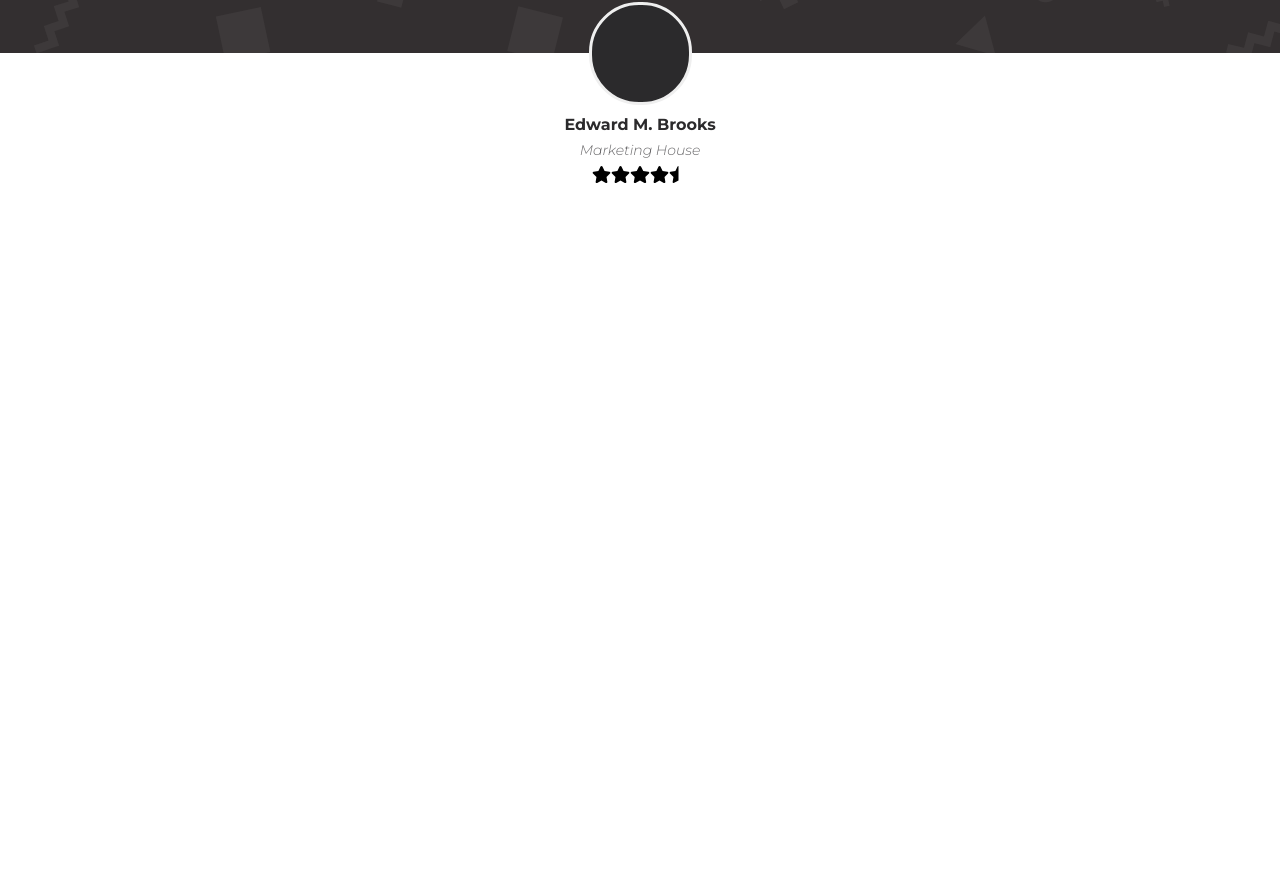
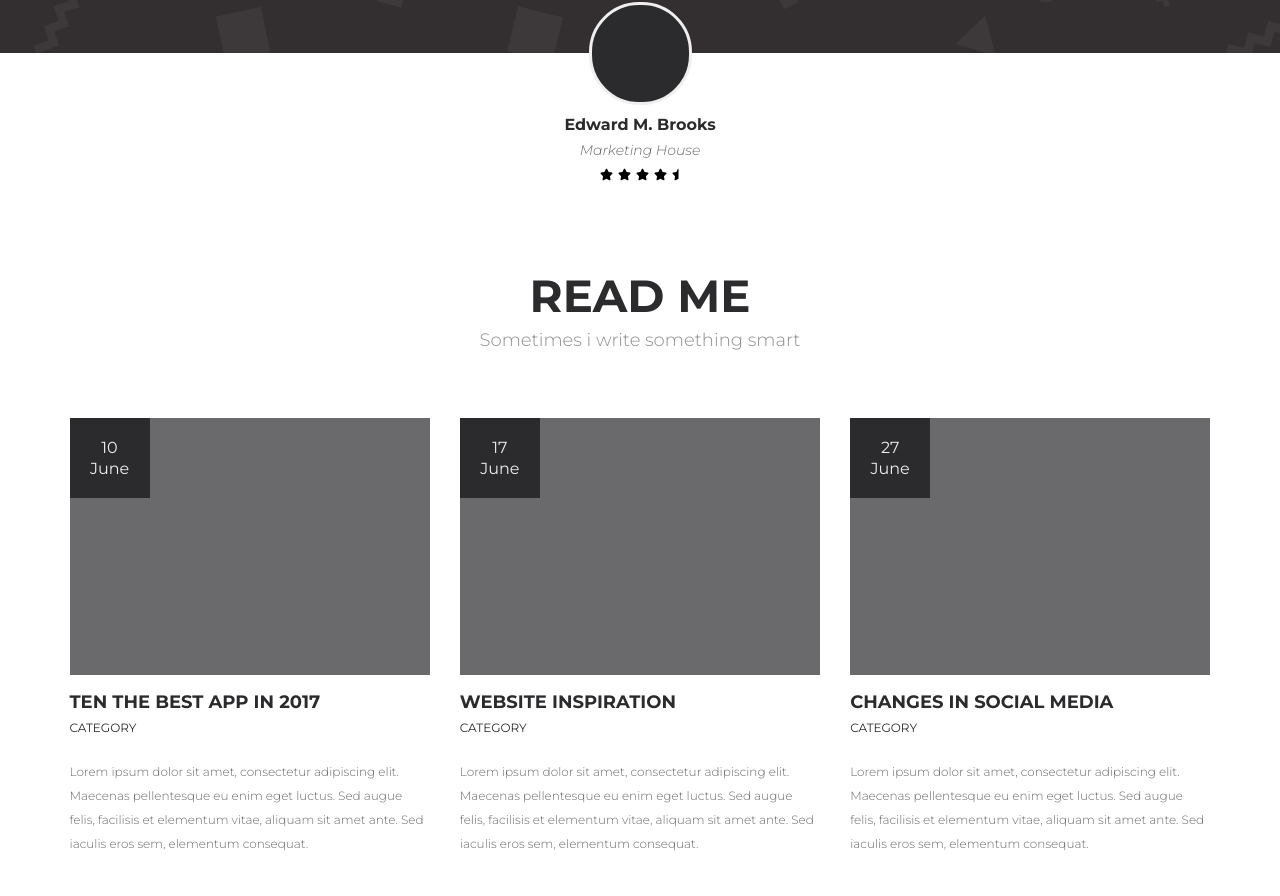
Before and after one commit to Babiy7/designer-app, a React app: page / in a window 1280 px wide. Shown: the part 2983-3879 px from the top of the page. Before the commit the page ends 3170 px from the top, so only its background shows below. Built offline with nearby package versions, Linux system fonts and the light colour scheme.

Commit message:
Added section News.

```diff
--- /dev/null
+++ b/src/components/Article/Article.js
@@ -0,0 +1,38 @@
+import React from "react";
+import classes from "./Article.module.scss";
+
+import { Link } from "react-router-dom";
+
+import Button from "../UI/Button/Button";
+
+const Article = props => {
+  return (
+    <div className={classes.Article}>
+      <div className={classes.Item}>
+        <div className={classes.Header}>
+          <div className={classes.Date}>
+            {props.number} <br /> {props.month}
+          </div>
+          <Link to="/">
+            <div className={classes.Photo}></div>
+          </Link>
+        </div>
+        <div className={classes.Content}>
+          <h3 className={classes.Title}>
+            <Link to="/"> {props.title} </Link>
+          </h3>
+
+          <div className={classes.Category}>{props.category}</div>
+          <div className={classes.Text}>
+            <p>{props.children}</p>
+          </div>
+        </div>
+        <Link to="/">
+          <Button shadow>Read more</Button>
+        </Link>
+      </div>
+    </div>
+  );
+};
+
+export default Article;
--- /dev/null
+++ b/src/components/Article/Article.module.scss
@@ -0,0 +1,82 @@
+@import "../../vars.scss";
+
+.Article {
+  width: 33.33333%;
+
+  padding: 0 15px;
+  margin-bottom: 50px;
+
+  .Item {
+    color: $black;
+
+    .Header {
+      position: relative;
+
+      .Date {
+        width: 80px;
+        height: 80px;
+
+        position: absolute;
+        top: 0;
+        left: 0;
+
+        display: flex;
+        align-items: center;
+        justify-content: center;
+
+        background: $black;
+        color: $white;
+
+        font-size: 16px;
+        line-height: 21px;
+        text-align: center;
+      }
+
+      .Photo {
+        height: 257px;
+
+        margin-bottom: 15px;
+
+        background: $gray;
+      }
+    }
+
+    .Content {
+      color: $black;
+
+      .Title {
+        font-size: 18px;
+        font-weight: 700;
+        line-height: 25px;
+        text-transform: uppercase;
+
+        a {
+          color: inherit;
+
+          text-decoration: none;
+        }
+
+        &:hover {
+          text-decoration: underline;
+        }
+      }
+
+      .Category {
+        font-size: 12px;
+        line-height: 25px;
+        font-weight: 400;
+        text-transform: uppercase;
+      }
+
+      .Text {
+        margin-top: 20px;
+
+        color: $gray;
+
+        font-size: 12px;
+        font-weight: 300;
+        line-height: 24px;
+      }
+    }
+  }
+}
--- /dev/null
+++ b/src/components/News/News.js
@@ -0,0 +1,83 @@
+import React from "react";
+import classes from "./News.module.scss";
+
+import Article from "../Article/Article";
+import Button from "../UI/Button/Button";
+import { ContentCenterHorisontal } from "../UI/Helper/Helper";
+
+const News = () => {
+  return (
+    <section className={classes.News}>
+      <div className={classes.Container}>
+        <div className={classes.Header}>
+          <h3 className={classes.Title}>read me</h3>
+          <div className={classes.Text}>Sometimes i write something smart</div>
+        </div>
+        <div className={classes.Articles}>
+          {[
+            {
+              title: "ten the best app in 2017",
+              category: "category",
+              date: "10 June",
+              text:
+                "Lorem ipsum dolor sit amet, consectetur adipiscing elit. Maecenas pellentesque eu enim eget luctus. Sed augue felis, facilisis et elementum vitae, aliquam sit amet ante. Sed iaculis eros sem, elementum consequat."
+            },
+            {
+              title: "website inspiration",
+              category: "category",
+              date: "17 June",
+              text:
+                "Lorem ipsum dolor sit amet, consectetur adipiscing elit. Maecenas pellentesque eu enim eget luctus. Sed augue felis, facilisis et elementum vitae, aliquam sit amet ante. Sed iaculis eros sem, elementum consequat."
+            },
+            {
+              title: "changes in social media",
+              category: "category",
+              date: "27 June",
+              text:
+                "Lorem ipsum dolor sit amet, consectetur adipiscing elit. Maecenas pellentesque eu enim eget luctus. Sed augue felis, facilisis et elementum vitae, aliquam sit amet ante. Sed iaculis eros sem, elementum consequat."
+            },
+            {
+              title: "changes in social media",
+              category: "category",
+              date: "27 June",
+              text:
+                "Lorem ipsum dolor sit amet, consectetur adipiscing elit. Maecenas pellentesque eu enim eget luctus. Sed augue felis, facilisis et elementum vitae, aliquam sit amet ante. Sed iaculis eros sem, elementum consequat."
+            },
+            {
+              title: "changes in social media",
+              category: "category",
+              date: "27 June",
+              text:
+                "Lorem ipsum dolor sit amet, consectetur adipiscing elit. Maecenas pellentesque eu enim eget luctus. Sed augue felis, facilisis et elementum vitae, aliquam sit amet ante. Sed iaculis eros sem, elementum consequat."
+            },
+            {
+              title: "changes in social media",
+              category: "category",
+              date: "27 June",
+              text:
+                "Lorem ipsum dolor sit amet, consectetur adipiscing elit. Maecenas pellentesque eu enim eget luctus. Sed augue felis, facilisis et elementum vitae, aliquam sit amet ante. Sed iaculis eros sem, elementum consequat."
+            }
+          ].map(article => {
+            let date = article.date.split(" ");
+
+            return (
+              <Article
+                title={article.title}
+                category={article.category}
+                number={date[0]}
+                month={date[1]}
+              >
+                {article.text}
+              </Article>
+            );
+          })}
+        </div>
+        <ContentCenterHorisontal>
+          <Button>See more posts</Button>
+        </ContentCenterHorisontal>
+      </div>
+    </section>
+  );
+};
+
+export default News;
--- /dev/null
+++ b/src/components/News/News.module.scss
@@ -0,0 +1,41 @@
+@import "../../vars.scss";
+
+.News {
+  margin-top: 220px;
+
+  .Container {
+    height: 100px;
+    width: 100%;
+    max-width: 1171px;
+
+    margin: 0 auto;
+
+    .Header {
+      margin-bottom: 55px;
+
+      text-align: center;
+
+      .Title {
+        color: $black;
+
+        font-size: 45px;
+        font-weight: 700;
+        line-height: 45px;
+        text-transform: uppercase;
+      }
+
+      .Text {
+        color: $gray-light;
+
+        font-size: 18px;
+        font-weight: 300;
+        line-height: 45px;
+      }
+    }
+
+    .Articles {
+      display: flex;
+      flex-wrap: wrap;
+    }
+  }
+}
--- a/src/components/Review/Review.js
+++ b/src/components/Review/Review.js
@@ -30,9 +30,21 @@ const Review = () => {
             <div className={classes.Company}>Marketing House</div>
             <div className={classes.Rating}>
               {[1, 2, 3, 4].map(() => (
-                <img src={Star} alt="star" className={classes.Star} />
+                <img
+                  src={Star}
+                  alt="star"
+                  width="13"
+                  height="13"
+                  className={classes.Star}
+                />
               ))}
-              <img src={StarHalf} alt="star" className={classes.Star} />
+              <img
+                src={StarHalf}
+                alt="star"
+                width="13"
+                height="13"
+                className={classes.Star}
+              />
             </div>
           </div>
         </ContentCenterVertical>
--- a/src/components/Review/Review.module.scss
+++ b/src/components/Review/Review.module.scss
@@ -51,7 +51,7 @@
       }
 
       .Company {
-        margin-top: 7px;
+        margin: 7px 0 7px 0;
 
         color: $gray;
 
@@ -59,12 +59,11 @@
         font-style: italic;
         font-weight: 300;
       }
-      .Star {
-        height: 17px;
 
-        margin-top: 7px;
-
-        color: $black;
+      .Rating {
+        .Star {
+          margin-left: 5px;
+        }
       }
     }
   }
--- a/src/containers/App.js
+++ b/src/containers/App.js
@@ -6,6 +6,7 @@ import Intro from "../components/Intro/Intro";
 import Works from "../components/Works/Works";
 import AboutMe from "../components/AboutMe/AboutMe";
 import Review from "../components/Review/Review";
+import News from "../components/News/News";
 
 function App(props) {
   console.log("App render");
@@ -17,6 +18,7 @@ function App(props) {
       <Works />
       <AboutMe />
       <Review />
+      <News />
     </div>
   );
 }
```
Also changed, not shown: src/App.css (deleted, +0 -38 lines).
